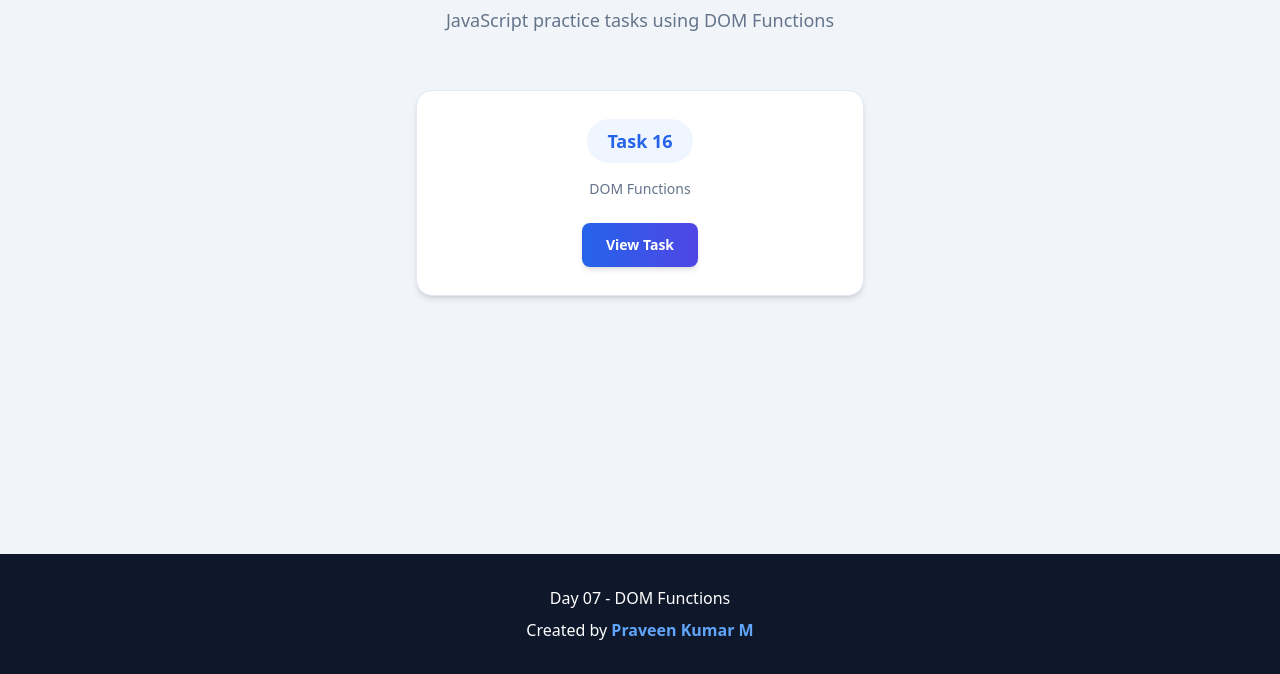
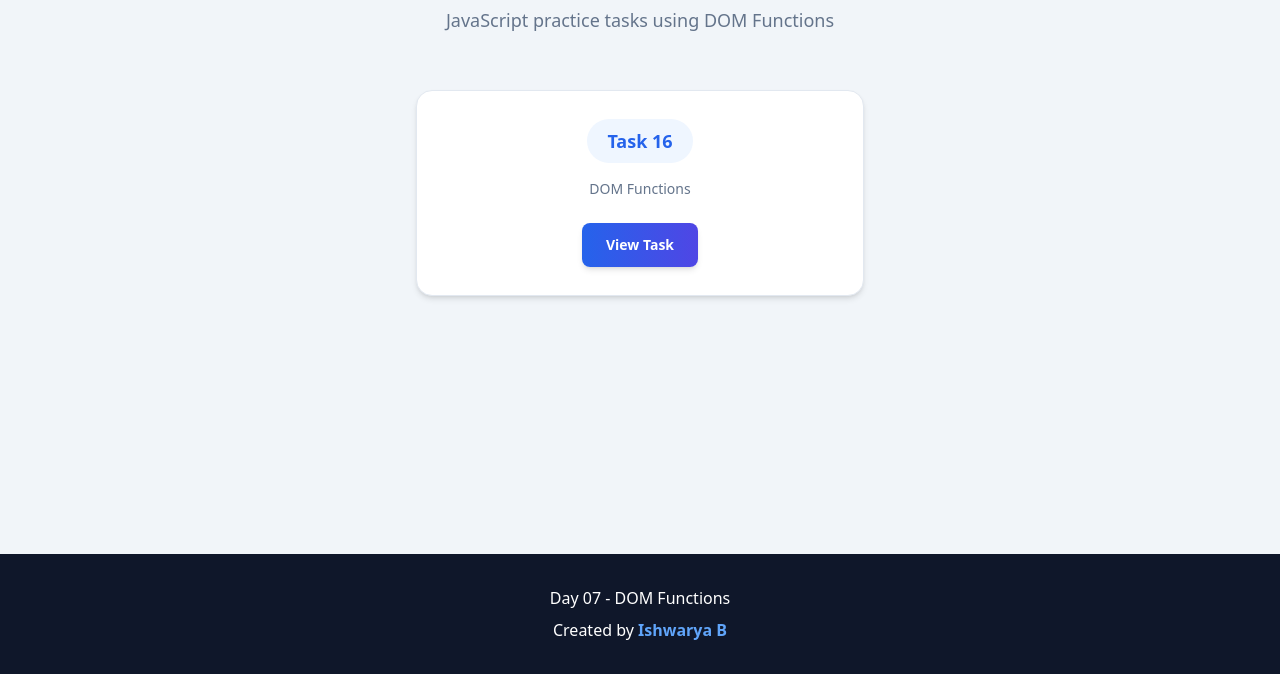
Before and after one commit to Ishwaryabose3105/JAVASCRIPT_DAILY_TASKS, a plain HTML site: page Javascript_daily_tasks/Day-07-DOM-Functions/index.html in a window 1280 px wide. Shown: the part 190-864 px from the top of the page. Drawn offline with nearby package versions, Linux system fonts and the light colour scheme.

Commit message:
Update footer author name from Praveen to Ishwarya

```diff
--- a/Javascript_daily_tasks/Day-07-DOM-Functions/index.html
+++ b/Javascript_daily_tasks/Day-07-DOM-Functions/index.html
@@ -32,7 +32,7 @@
 
     <footer class="mt-16 bg-slate-900 px-6 py-8 text-center text-white">
         <p class="mb-2">Day 07 - DOM Functions</p>
-        <p>Created by <strong class="text-blue-400">Praveen Kumar M</strong></p>
+        <p>Created by <strong class="text-blue-400">Ishwarya B</strong></p>
     </footer>
 </body>
 </html>
```
